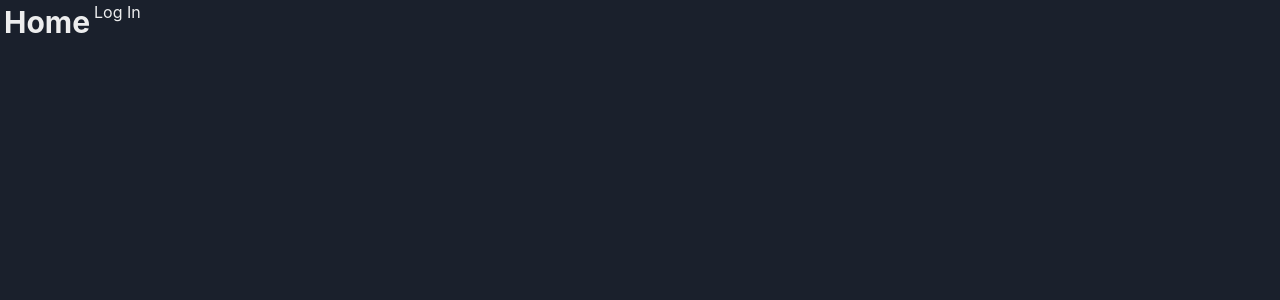
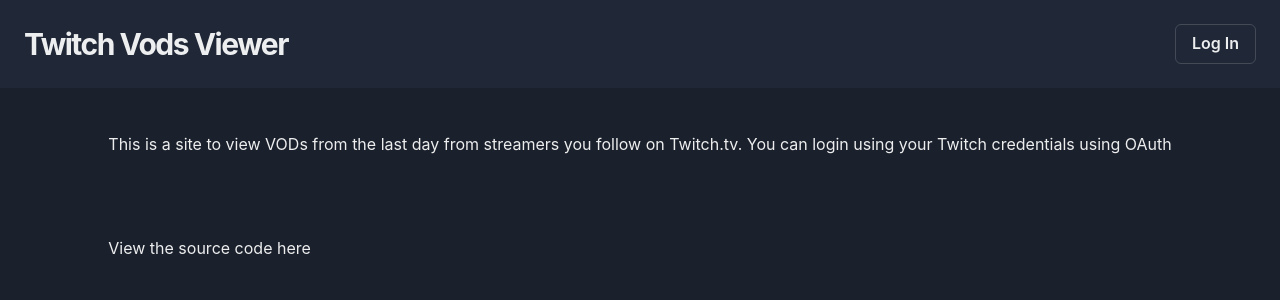
Before and after one commit to ChristyDotDev/twitch-vods-viewer, a Next.js app: page / in a window 1280 px wide. Shown: the top 300 px of the page. Built offline with nearby package versions, Linux system fonts and the light colour scheme; no server answers.

Commit message:
Add header - format files - videos are links

```diff
--- a/components/Header.js
+++ b/components/Header.js
@@ -1,30 +1,61 @@
-import { Flex, Heading } from "@chakra-ui/layout";
 import { useRouter } from "next/router";
-import Image from 'next/image'
-import {signIn, signOut, useSession} from 'next-auth/client';
+import Image from "next/image";
+import { signIn, signOut, useSession } from "next-auth/client";
+import React from "react";
+import { Heading, Flex, Text, Button } from "@chakra-ui/react";
 
 export default function Header() {
   const router = useRouter();
-  const [session] = useSession()
+  const [session] = useSession();
 
   return (
-    <Flex >
-      <Heading as="h3" size="lg" m={1} cursor="pointer" onClick={() => router.push("/")}>
-        Home
-      </Heading>
-      <div>
-        {session ? (
-            <button onClick={() => signOut()}>Log Out</button>
-        ) : (
-            <button onClick={() => signIn()}>Log In</button>
-        )}
-        {session && (
-            <div>
-                <small>Signed in as {session.user.name || session.user.email}</small>
-                <Image src={session.user.image} width='32px' height='32px'/>
-            </div>
-        )}
-      </div>
+    <Flex
+      as="nav"
+      align="center"
+      justify="space-between"
+      wrap="wrap"
+      padding={6}
+      background="#202736"
+    >
+      <Flex align="center" mr={4}>
+        <Heading
+          as="h1"
+          size="lg"
+          letterSpacing={"tighter"}
+          cursor="pointer"
+          onClick={() => router.push("/")}
+        >
+          Twitch Vods Viewer
+        </Heading>
+      </Flex>
+
+      {session ? (
+        <Flex align="center">
+          <Text margin="10px">{session.user.name || session.user.email}</Text>
+          <Image
+            src={session.user.image}
+            width="32px"
+            height="32px"
+            margin="10px"
+          />
+          <Button
+            variant="outline"
+            _hover={{ bg: "#2c354a", borderColor: "#2c354a" }}
+            margin="10px"
+            onClick={() => signOut()}
+          >
+            Log out
+          </Button>
+        </Flex>
+      ) : (
+        <Button
+          variant="outline"
+          _hover={{ bg: "#2c354a", borderColor: "#2c354a" }}
+          onClick={() => signIn()}
+        >
+          Log In
+        </Button>
+      )}
     </Flex>
   );
 }
--- a/package.json
+++ b/package.json
@@ -10,6 +10,7 @@
   },
   "dependencies": {
     "@chakra-ui/react": "^1.6.4",
+    "@chakra-ui/icons": "1.0.14",
     "@emotion/react": "^11.4.0",
     "@emotion/styled": "^11.3.0",
     "framer-motion": "^4.1.17",
--- a/pages/_document.js
+++ b/pages/_document.js
@@ -1,12 +1,13 @@
 // pages/_document.js
 import { ColorModeScript } from "@chakra-ui/react";
-import NextDocument, { Html, Head, Main, NextScript } from "next/document";
+import NextDocument, { Html, Main, Head, NextScript } from "next/document";
 import theme from "../styles/theme";
+
 export default class Document extends NextDocument {
   render() {
     return (
       <Html lang="en">
-        <Head/>
+        <Head />
         <body>
           <ColorModeScript initialColorMode={theme.config.initialColorMode} />
           <Main />
--- a/pages/index.js
+++ b/pages/index.js
@@ -1,30 +1,44 @@
-import { getSession } from "next-auth/client"
+import { getSession } from "next-auth/client";
+import { Box, Heading, Flex, Text, Button, Spacer } from "@chakra-ui/react";
+import { Stack, HStack, VStack } from "@chakra-ui/react";
 
+export async function getServerSideProps(req, res) {
+  const session = await getSession(req);
 
-export async function getServerSideProps(req,res) {
-    const session = await getSession( req );
-
-    if(session?.user){
+  if (session?.user) {
     return {
       redirect: {
-            destination: '/vods',
+        destination: "/vods",
         permanent: false,
       },
-        }
+    };
   }
   return {
-        props: {}
-    }
+    props: {},
+  };
 }
 
-export default function Home({follows, token, clientId}) {
+export default function Home({ follows, token, clientId }) {
   return (
-        <div>
-            <head>
-                <title>Twitch Videos</title>
-                <meta name="description" content="A calendar of streams"/>
-                <link rel="icon" href="/favicon.ico"/>
-            </head>
-        </div>
-    )
+    <Flex
+      direction="column"
+      align="center"
+      maxW={{ xl: "1200px" }}
+      m="12px auto"
+    >
+      <VStack spacing={8} align="stretch">
+        <Spacer />
+        <Box h="40px">
+          This is a site to view VODs from the last day from streamers you
+          follow on Twitch.tv. You can login using your Twitch credentials using
+          OAuth
+        </Box>
+        <Spacer />
+        <Box h="40px">
+          View the source code{" "}
+          <a href="https://github.com/christytc10/twitch-vods-viewer">here</a>
+        </Box>
+      </VStack>
+    </Flex>
+  );
 }
```
Also changed, not shown: components/VodPanel.js (+39 -16 lines), pages/_app.js (+9 -10 lines), pages/vods/index.js (+24 -24 lines), 1 other file (tests, documents, lock files or other folders). Lines whose indentation alone changed are shown as unchanged.
